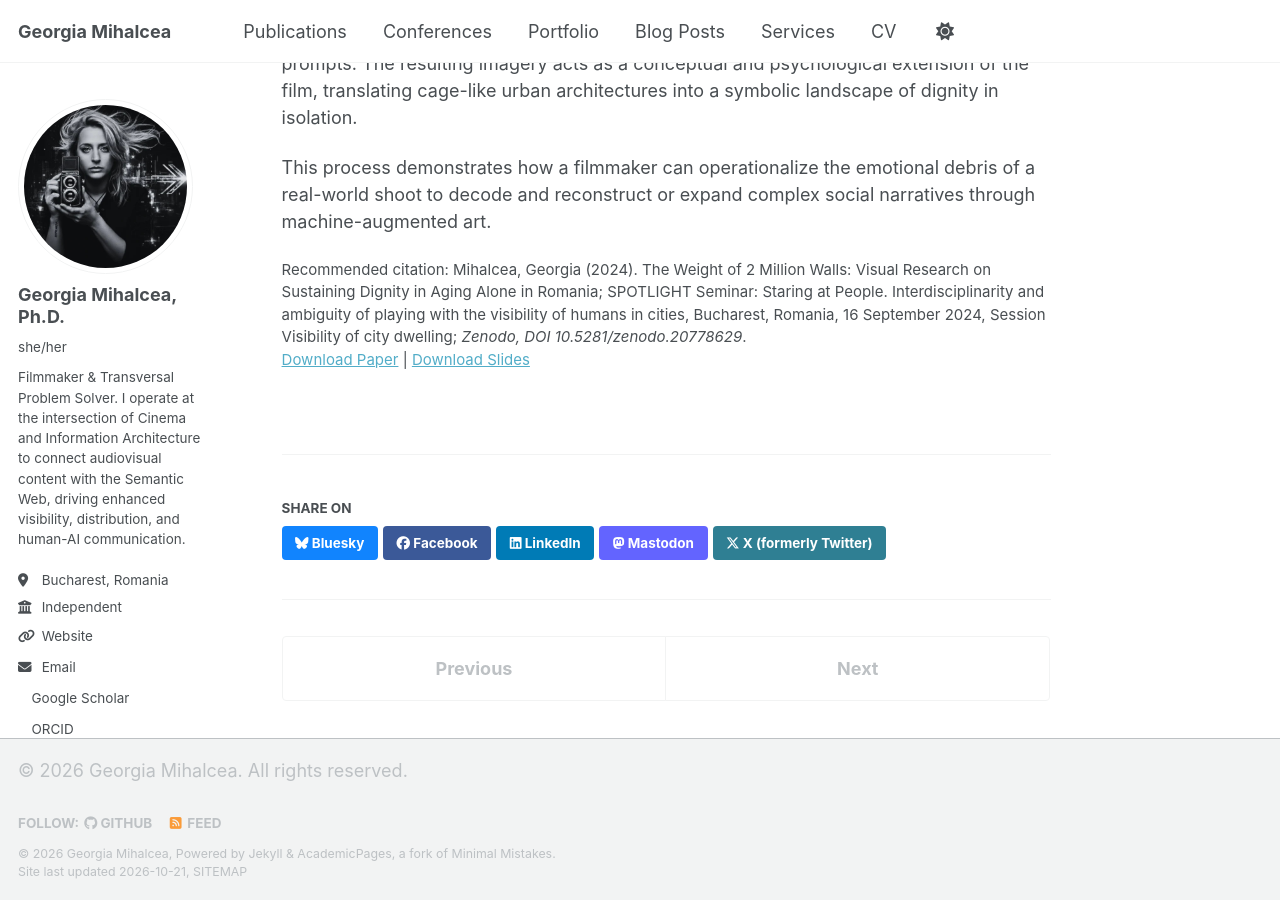
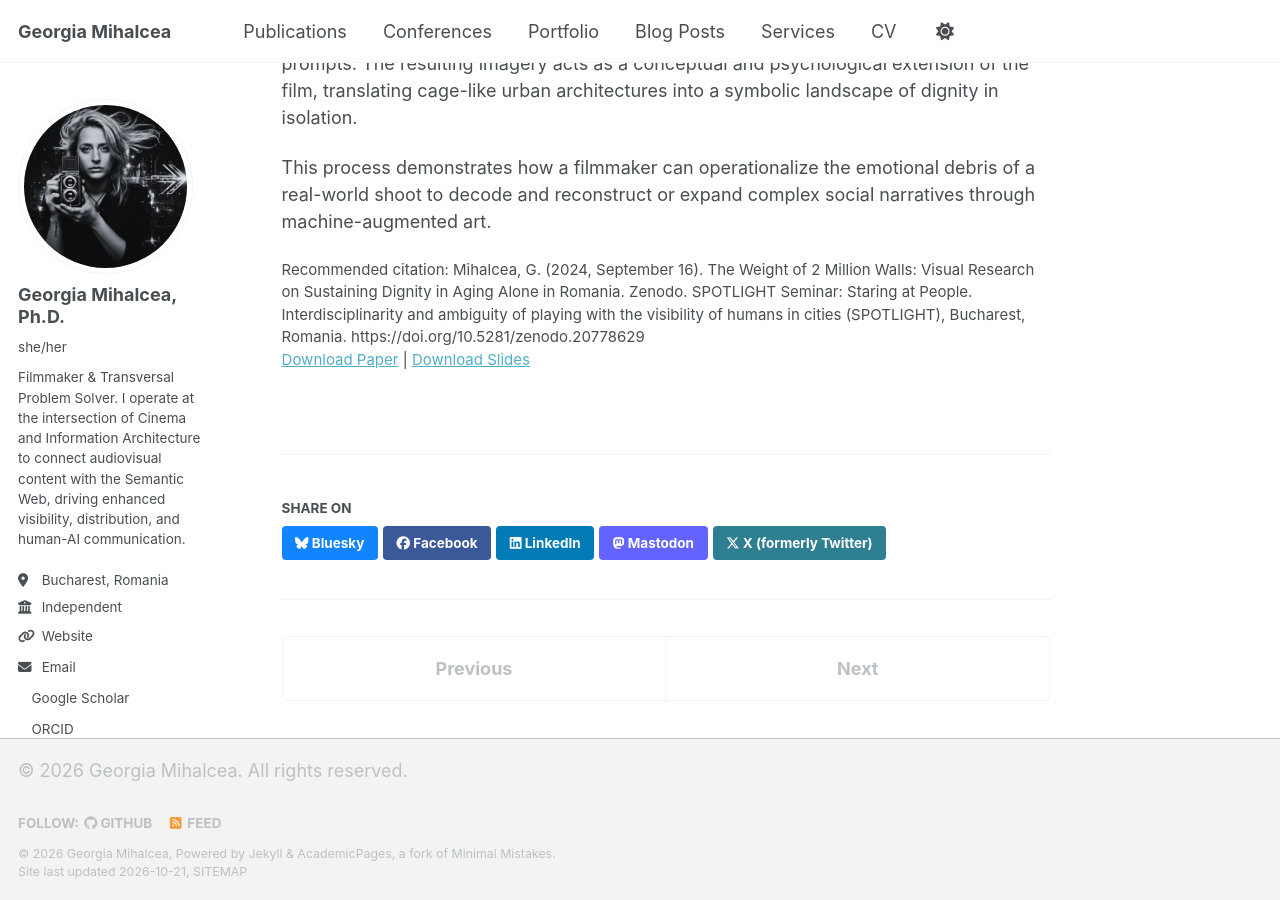
Before and after one commit to GeorgiaMihalcea/georgiamihalcea.github.io, a Jekyll site: the page built from _publications/2024-09-16-visual-research-on-sustaining-dignity.md, in a window 1280 px wide and 900 px high, scrolled down 640 px. Built offline with Jekyll 4.4.1, drawn with Linux system fonts in a browser that asks for light colours; a style sheet for code colours, icons or effects is not loaded.

Commit message:
Revise citation in visual research publication
Updated citation format and details for clarity.

```diff
--- a/_publications/2024-09-16-visual-research-on-sustaining-dignity.md
+++ b/_publications/2024-09-16-visual-research-on-sustaining-dignity.md
@@ -8,7 +8,7 @@ date: 2024-09-16
 venue: 'Zenodo Open Science Repository'
 slidesurl: 'https://zenodo.org/records/20778629'
 paperurl: 'https://zenodo.org/records/20778629'
-citation: 'Mihalcea, Georgia (2024). The Weight of 2 Million Walls: Visual Research on Sustaining Dignity in Aging Alone in Romania; SPOTLIGHT Seminar: Staring at People. Interdisciplinarity and ambiguity of playing with the visibility of humans in cities, Bucharest, Romania, 16 September 2024, Session Visibility of city dwelling; <i>Zenodo, DOI 10.5281/zenodo.20778629</i>.'
+citation: 'Mihalcea, G. (2024, September 16). The Weight of 2 Million Walls: Visual Research on Sustaining Dignity in Aging Alone in Romania. Zenodo. SPOTLIGHT Seminar: Staring at People. Interdisciplinarity and ambiguity of playing with the visibility of humans in cities (SPOTLIGHT), Bucharest, Romania. https://doi.org/10.5281/zenodo.20778629'
 ---
 ## Summary
 Originally delivered at the international *[SPOTLIGHT Seminar - Staring at People. Interdisciplinarity and ambiguity of playing with the visibility of humans in cities](https://cinetic.arts.ro/evenimente/spotlight-seminar)* (2024), this published work functions as a derivative artistic product that applies the ["From Numbness to Narrative" methodology](https://georgiamihalcea.github.io/publication/2024-11-11-iceri-paper) to the data and field-insights gathered during the filmmaking process.
```
